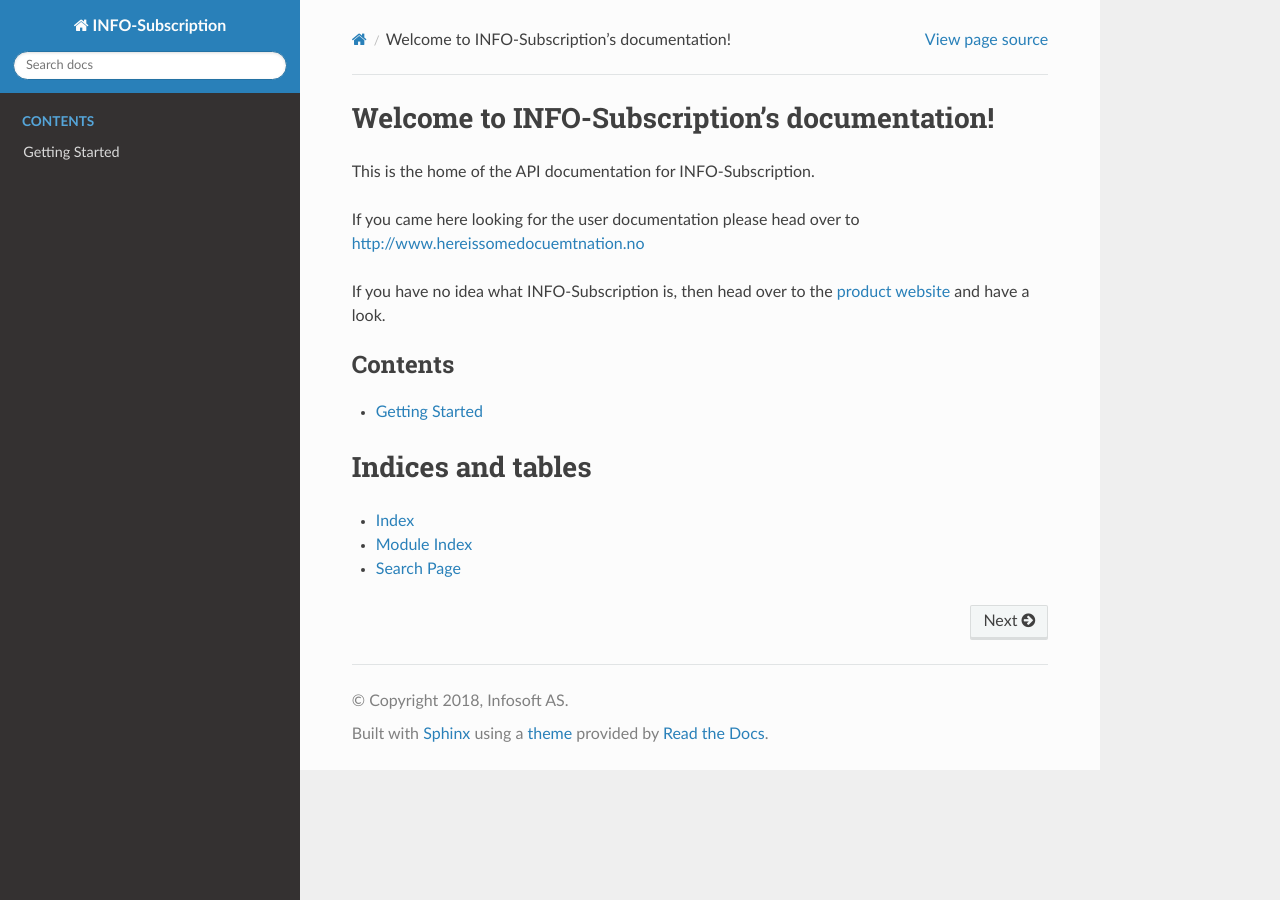
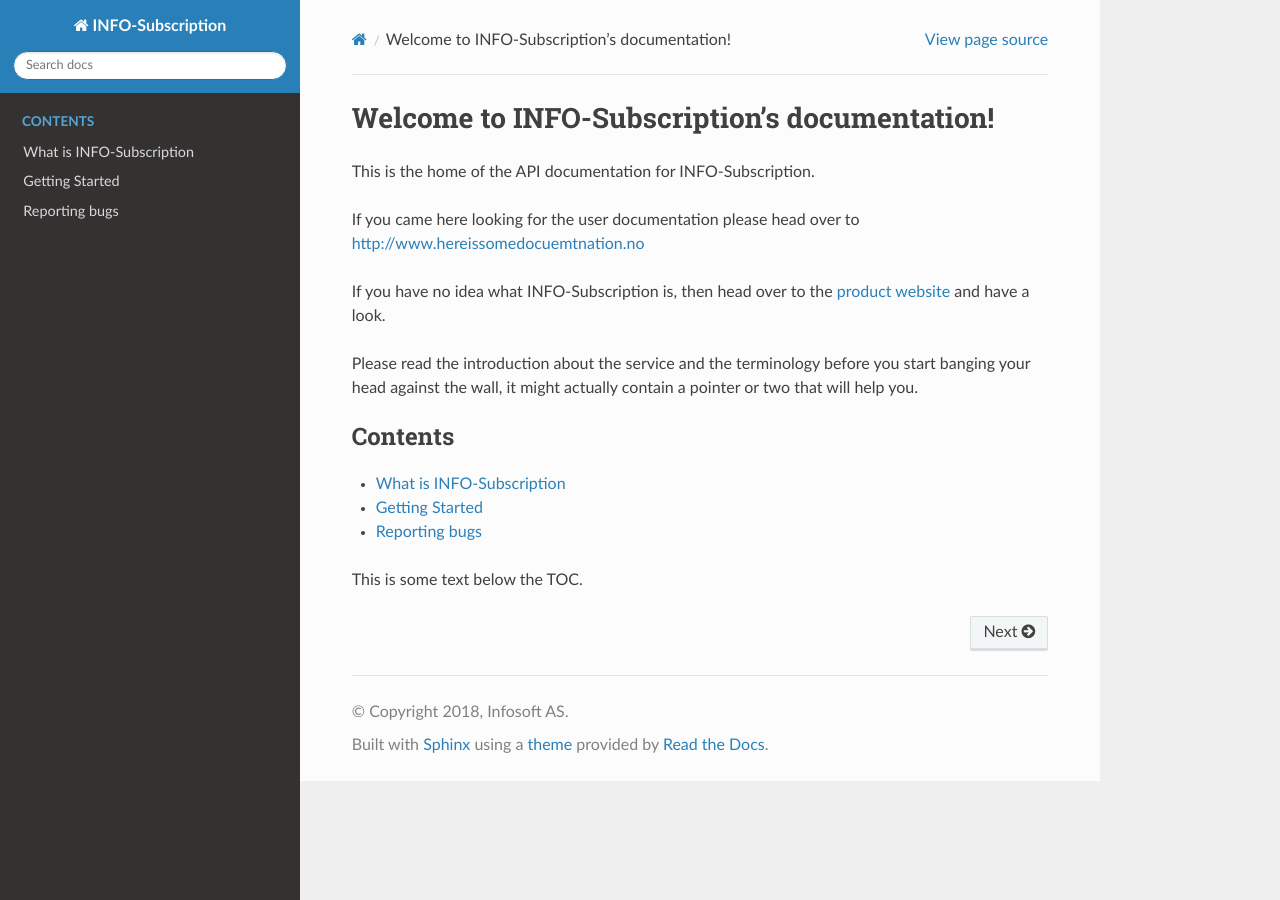
Before and after one commit to infosoftas/info-subscription-doc, a Sphinx documentation site: the page built from source/index.rst, in a window 1280 px wide. Built offline with Sphinx 7.4.7 and the Read the Docs theme 2.0.0, drawn with Linux system fonts in a browser that asks for light colours; formulas are drawn with MathJax 3.

Commit message:
Added a reporting bugs and what is it sections

```diff
--- a/source/index.rst
+++ b/source/index.rst
@@ -12,15 +12,14 @@ If you came here looking for the user documentation please head over to http://w
 
 If you have no idea what INFO-Subscription is, then head over to the `product website <https://www.infosoft.as/solutions/info-subscription/>`_ and have a look.
 
+Please read the introduction about the service and the terminology before you start banging your head against the wall, it might actually contain a pointer or two that will help you.
+
 .. toctree::
-    getting-started
-    :maxdepth: 2
+    :maxdepth: 1
     :caption: Contents
 
+    introduction/what-is-info-subscription
+    introduction/getting-started
+    reporting-bugs
 
-Indices and tables
-==================
-
-* :ref:`genindex`
-* :ref:`modindex`
-* :ref:`search`
+This is some text below the TOC.
```
Also changed, not shown: source/introduction/what-is-info-subscription.rst (added, +38 -0 lines), source/reporting-bugs.rst (added, +16 -0 lines), source/introduction/getting-started.rst (renamed from source/getting-started.rst).
